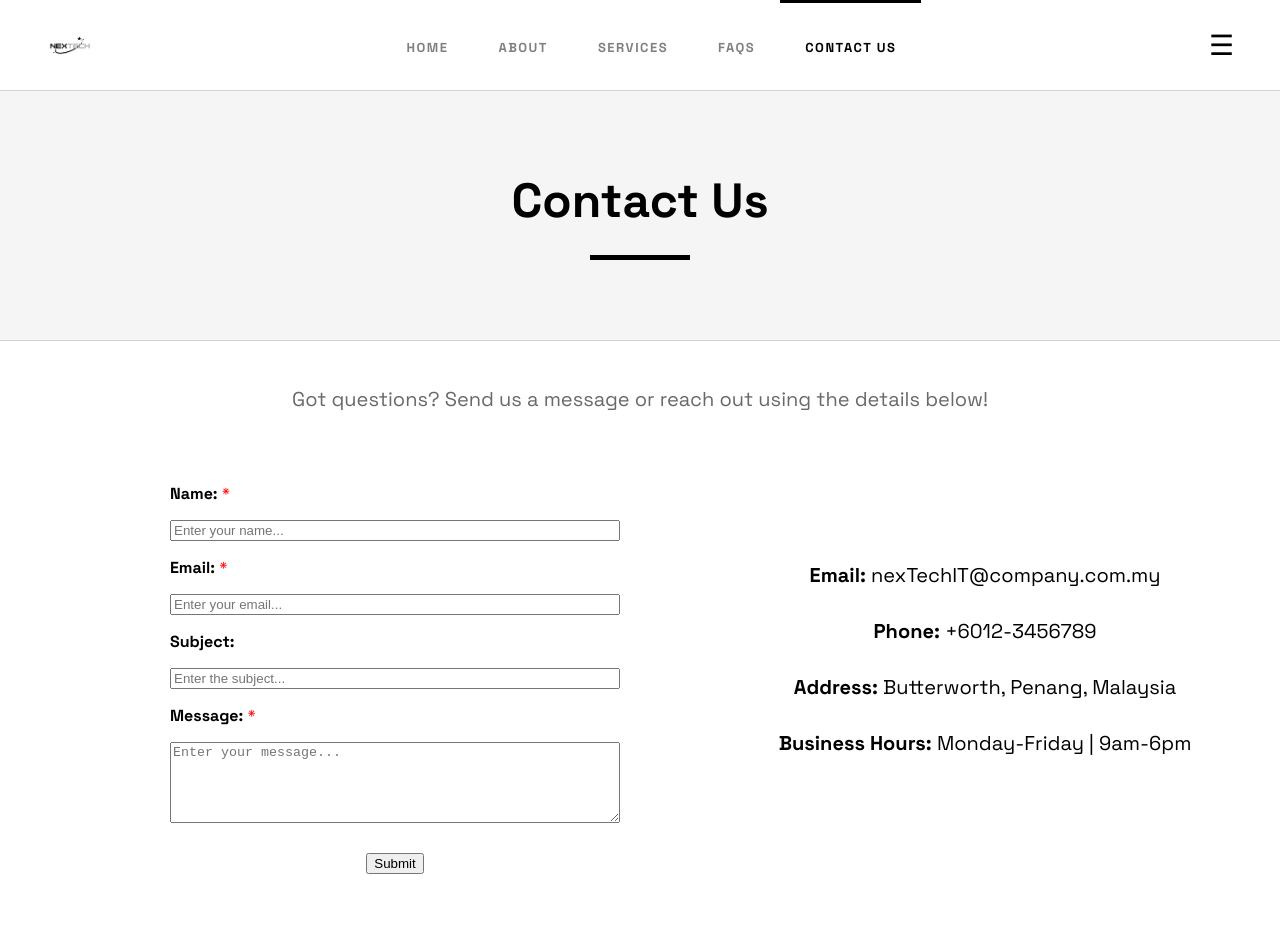
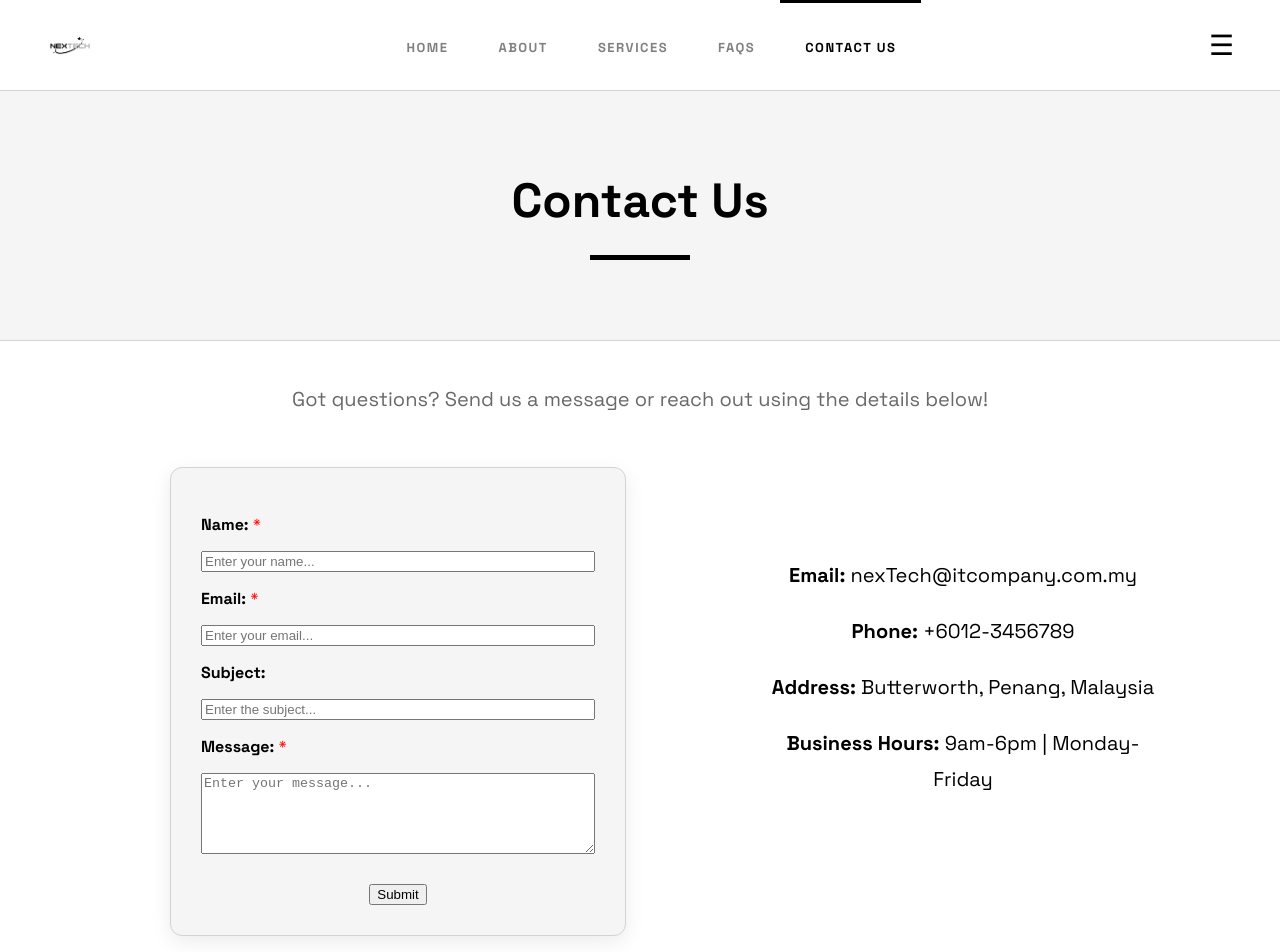
Before and after one commit to nrlshafina199/nextech-it-consulting, a React (Vite) app: page /contact in a window 1280 px wide. Shown: the top 952 px of the page. Built offline with nearby package versions, Linux system fonts and the light colour scheme.

Commit message:
Contact Us Page

```diff
--- a/src/components/Contact.jsx
+++ b/src/components/Contact.jsx
@@ -36,7 +36,7 @@ export default function Contact() {
             textAlign: "center",
         },
         companyInfo: {
-            margin: "70px 0 70px",
+            margin: "70px 50px 70px 0",
             flex: "1",
             fontSize: "20px",
             lineHeight: "1.8",
@@ -54,6 +54,12 @@ export default function Contact() {
             flex: "1",
             margin: "0 100px 10px",
             maxWidth: "500px",
+
+            backgroundColor: "whitesmoke",   // box background
+            padding: "30px",                 // space inside box
+            borderRadius: "12px",             // rounded corners
+            border: "1px solid lightgray",    // visible outline
+            boxShadow: "0 6px 20px rgba(0,0,0,0.08)", // optional depth
         },
         visitUs: {
             margin: "20px 0 10px",
@@ -147,10 +153,10 @@ export default function Contact() {
 
                 {/* Company Info*/}
                 <div style={styles.companyInfo}>
-                    <p><strong>Email:</strong> nexTechIT@company.com.my</p>
+                    <p><strong>Email:</strong> nexTech@itcompany.com.my</p>
                     <p><strong>Phone:</strong> +6012-3456789</p>
                     <p><strong>Address:</strong> Butterworth, Penang, Malaysia</p>
-                    <p><strong>Business Hours:</strong>  Monday-Friday | 9am-6pm</p>
+                    <p><strong>Business Hours:</strong> 9am-6pm | Monday-Friday</p>
                 </div>
             </div>
 
```
